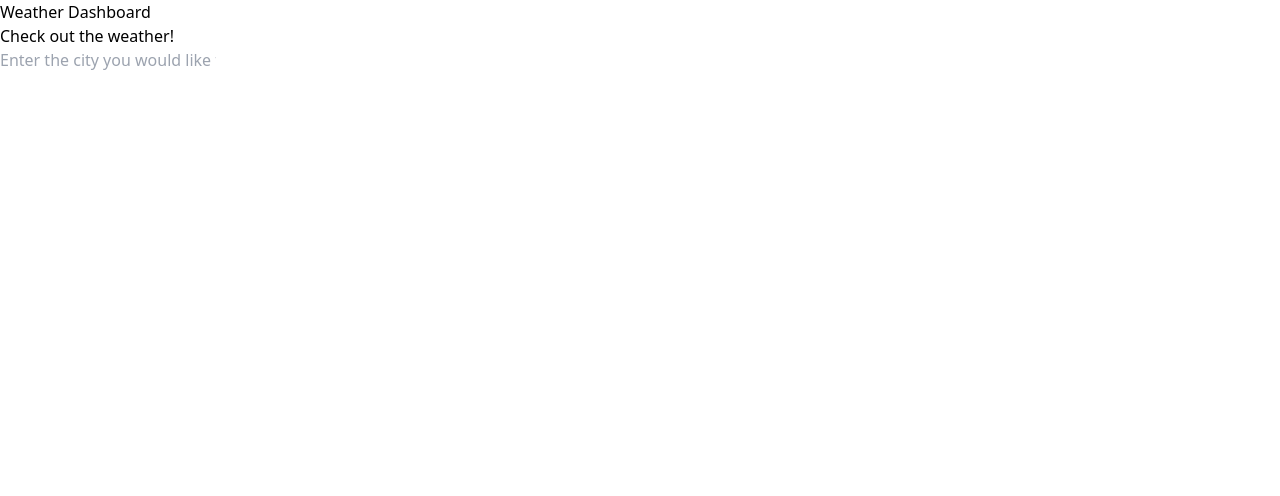
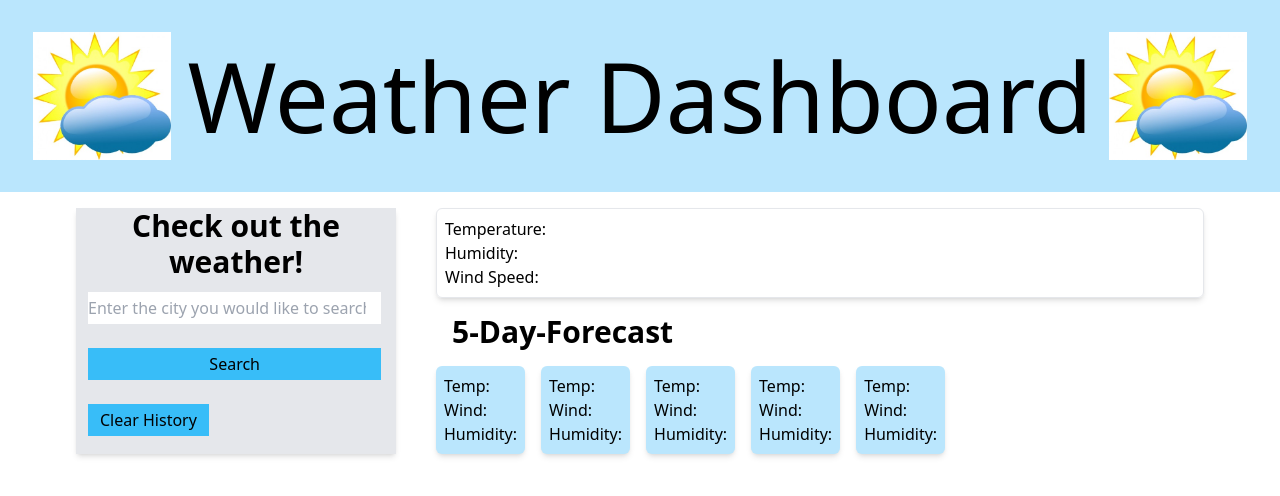
Before and after one commit to nreece6/weather-dashboard, a plain HTML site: page index.html in a window 1280 px wide. Drawn offline with nearby package versions, Linux system fonts and the light colour scheme.

Commit message:
built out framework further, added cards for 5 day forecast

```diff
--- a/index.html
+++ b/index.html
@@ -6,21 +6,78 @@
     <meta name="viewport" content="width=device-width, initial-scale=1.0">
     <!-- Tailwind CSS -->
     <script src="https://cdn.tailwindcss.com"></script>
-    <link type="stylesheet" href="assets/style.css"/>
+    <link rel="stylesheet" href="assets/style.css"/>
     <title>Weather Dashboard</title>
 </head>
 <body>
-    <header>Weather Dashboard</header>
+    <header class="h-48 flex justify-center items-center bg-sky-200">
+        <img src="images/Weather-clip-art.jpg" alt="Weather-Image" class="h-32">
+        <h1 class="text-8xl px-4">Weather Dashboard</h1>
+        <img src="images/Weather-clip-art.jpg" alt="Weather-Image" class="h-32">
+    </header>
 <main>
-    <div class="row">
-    <div class="">
-        <h2>Check out the weather!</h2>
-        <form>
-            <input type="search" placeholder="Enter the city you would like to search">
+    <div class="row flex justify-center space-x-10 my-4">
+    <div class="left-card bg-gray-200 w-1/4 shadow-md">
+        <h2 class="font-bold text-3xl text-center">Check out the weather!</h2>
+        <form class="flex-col justify-center">
+            <input type="search" placeholder="Enter the city you would like to search" class="w-11/12 m-3 py-1">
+            <button id="search-button" class="w-11/12 bg-sky-400 m-3 py-1">Search</button>
         </form>
+        <button id="clear-history" class="bg-sky-400 m-3 px-3 py-1">Clear History</button>
+        <ul id="append-list">
+
+        </ul>
 
     </div>
-
+    <div class="right-card w-3/5">
+        <div class="border border-solid rounded-md shadow-md p-2">
+            <h2 id="city" class="font-bold text-3xl"></h2>
+            <p>Temperature:</p>
+            <p>Humidity:</p>
+            <p>Wind Speed:</p>
+            </div>
+        <div id="5-day-forecast">
+            <h2 class="font-bold text-3xl m-4">5-Day-Forecast</h2>
+            <div class="flex row space-x-4">
+                <div class="bg-sky-200 rounded-md shadow-md p-2">
+                    <p id="fDate0"></p>
+                    <p id="fImg0"></p>
+                    <p>Temp:<span id="fTemp0"></span></p>
+                    <p>Wind:<span id="fWind0"></span></p>
+                    <p>Humidity:<span id="fHumidity0"></span></p>
+                </div>
+                <div class="bg-sky-200 rounded-md shadow-md p-2">
+                    <p id="fDate1"></p>
+                    <p id="fImg1"></p>
+                    <p>Temp:<span id="fTemp1"></span></p>
+                    <p>Wind:<span id="fWind1"></span></p>
+                    <p>Humidity:<span id="fHumidity1"></span></p>
+                </div>
+                <div class="bg-sky-200 rounded-md shadow-md p-2">
+                    <p id="fDate2"></p>
+                    <p id="fImg2"></p>
+                    <p>Temp:<span id="fTemp2"></span></p>
+                    <p>Wind:<span id="fWind2"></span></p>
+                    <p>Humidity:<span id="fHumidity2"></span></p>
+                </div>
+                <div class="bg-sky-200 rounded-md shadow-md p-2">
+                    <p id="fDate3"></p>
+                    <p id="fImg3"></p>
+                    <p>Temp:<span id="fTemp3"></span></p>
+                    <p>Wind:<span id="fWind3"></span></p>
+                    <p>Humidity:<span id="fHumidity3"></span></p>
+                </div>
+                <div class="bg-sky-200 rounded-md shadow-md p-2">
+                    <p id="fDate4"></p>
+                    <p id="fImg4"></p>
+                    <p>Temp:<span id="fTemp4"></span></p>
+                    <p>Wind:<span id="fWind4"></span></p>
+                    <p>Humidity:<span id="fHumidity4"></span></p>
+                </div>
+            </div>
+        </div>
+        </div>
+    </div>
 
     </div>
 </main>
```
